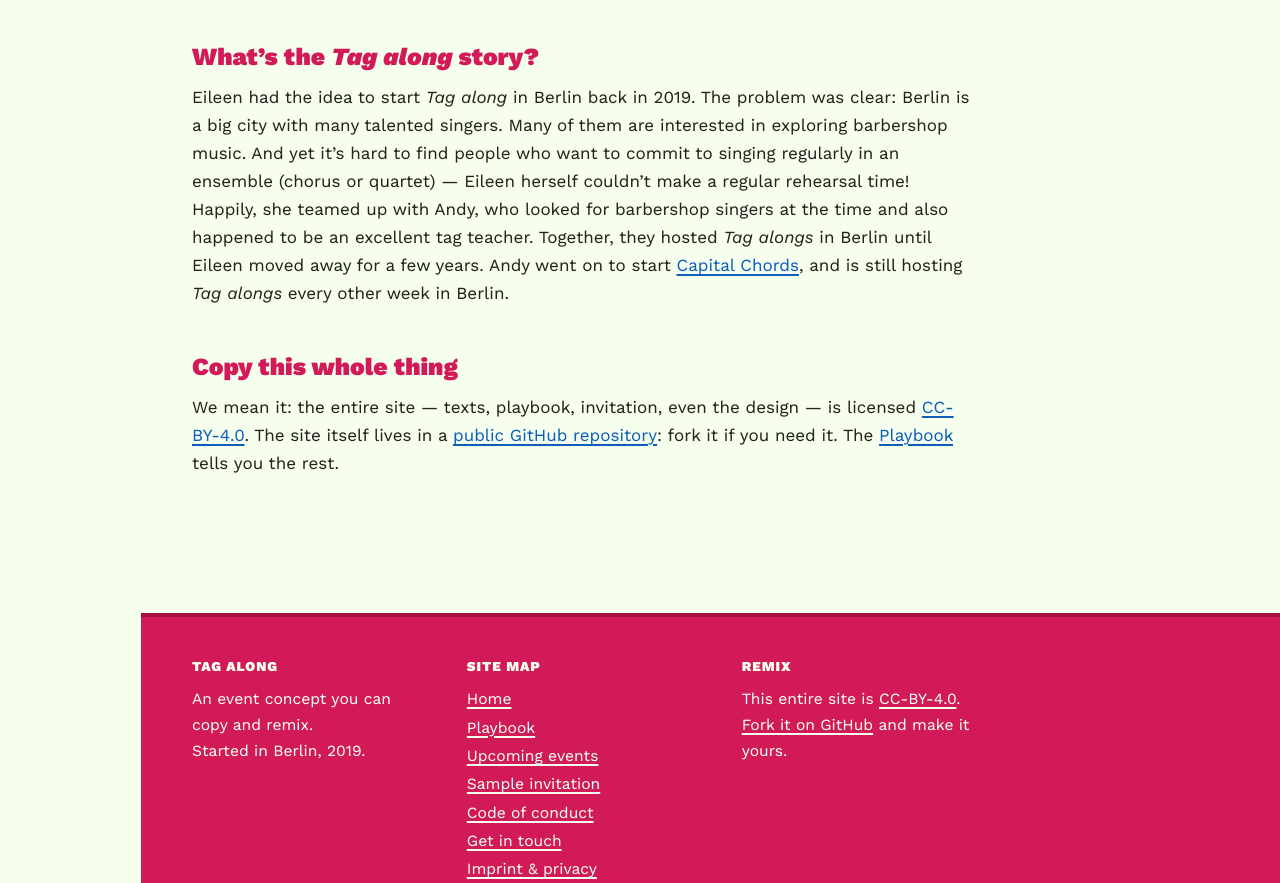
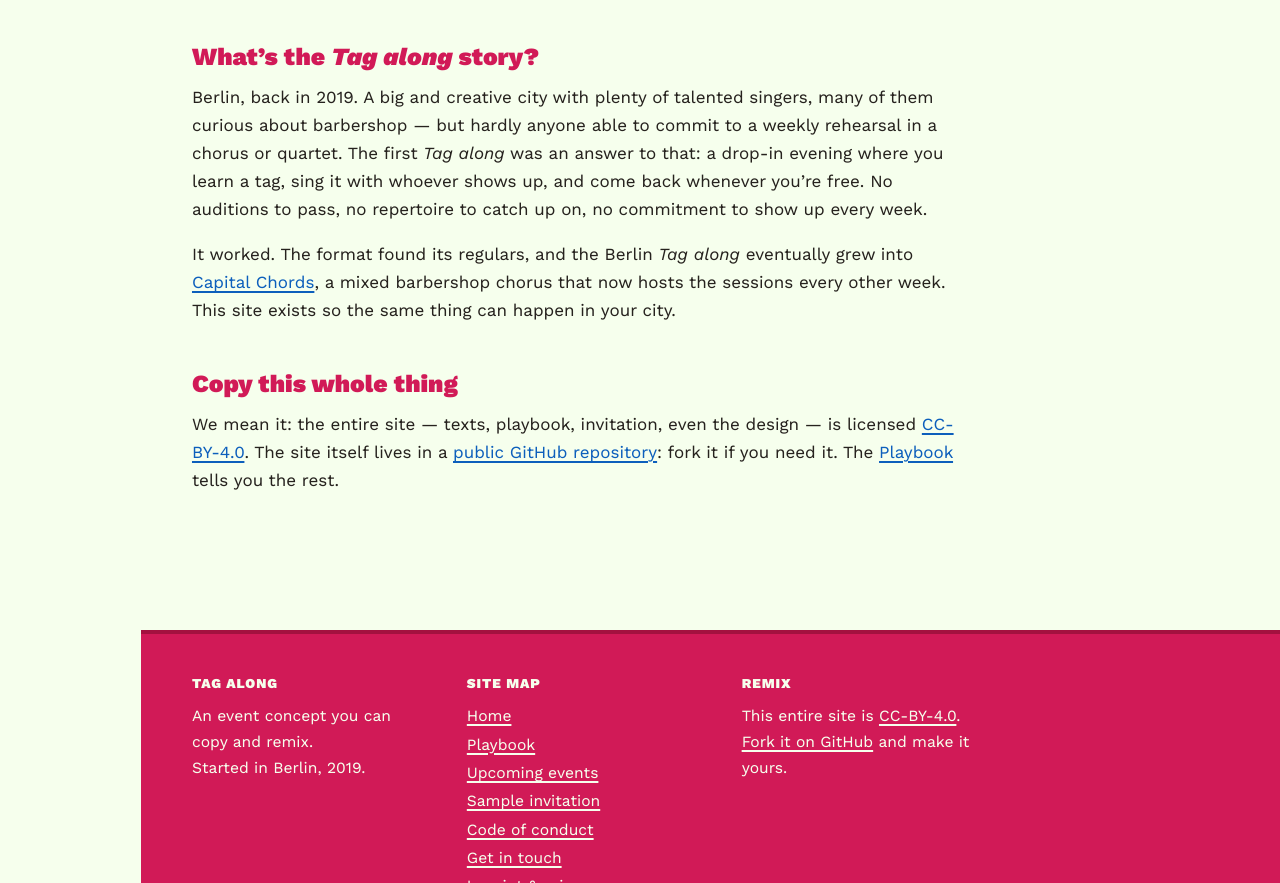
Before and after one commit to bumbleblue/tag-along, an Eleventy site: page src/index.md in a window 1280 px wide. Shown: the part 1071-1954 px from the top of the page. Built offline with nearby package versions, Linux system fonts and the light colour scheme; Eleventy itself is replaced by a stand-in of ours; files that its build step writes are made by us from their sources.

Commit message:
add origin story

```diff
--- a/src/index.md
+++ b/src/index.md
@@ -26,7 +26,9 @@ Our [Playbook](/playbook/) covers most topics related to organizing a local *Tag
 
 ## What's the *Tag along* story?
 
-Eileen had the idea to start *Tag along* in Berlin back in 2019. The problem was clear: Berlin is a big city with many talented singers. Many of them are interested in exploring barbershop music. And yet it's hard to find people who want to commit to singing regularly in an ensemble (chorus or quartet) — Eileen herself couldn't make a regular rehearsal time! Happily, she teamed up with Andy, who looked for barbershop singers at the time and also happened to be an excellent tag teacher. Together, they hosted *Tag alongs* in Berlin until Eileen moved away for a few years. Andy went on to start [Capital Chords](https://capitalchords.de/), and is still hosting *Tag alongs* every other week in Berlin.
+Berlin, back in 2019. A big and creative city with plenty of talented singers, many of them curious about barbershop — but hardly anyone able to commit to a weekly rehearsal in a chorus or quartet. The first *Tag along* was an answer to that: a drop-in evening where you learn a tag, sing it with whoever shows up, and come back whenever you're free. No auditions to pass, no repertoire to catch up on, no commitment to show up every week.
+
+It worked. The format found its regulars, and the Berlin *Tag along* eventually grew into [Capital Chords](https://capitalchords.de/), a mixed barbershop chorus that now hosts the sessions every other week. This site exists so the same thing can happen in your city.
 
 ## Copy this whole thing
 
```
